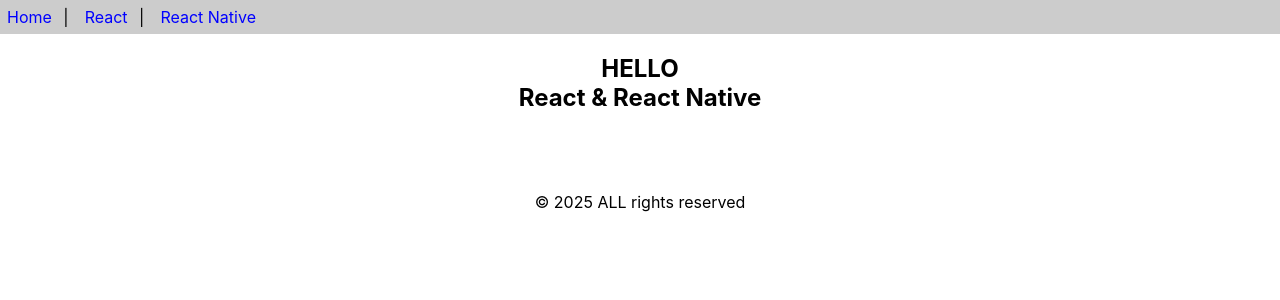
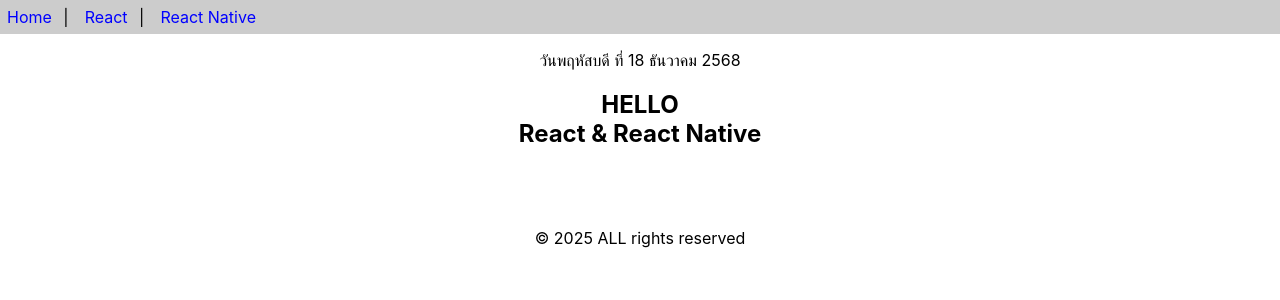
Before and after one commit to Narathon082/app1, a React (Create React App) app: page / in a window 1280 px wide. Shown: the top 300 px of the page. Built offline with nearby package versions, Linux system fonts and the light colour scheme.

Commit message:
Class Component
Class Component

```diff
--- a/src/App.js
+++ b/src/App.js
@@ -2,11 +2,16 @@
 import './App.css';
 import React from 'react';
 import { Header,Content,Footer } from './func-components';
-
+import Calendar from './class-components';
 
 function App() {
   return (
-    [<Header/>,<Content/>,<Footer/>]
+    <>
+    <Header/>
+    <p><center><Calendar/></center></p>
+      <Content/>
+      <Footer/>
+    </>
   )
 }
 
--- /dev/null
+++ b/src/class-components.js
@@ -0,0 +1,32 @@
+import React, { Component } from 'react'
+
+export default class Calendar extends Component {
+  getDate() {
+    const dayNames = [
+      'อาทิตย์', 'จันทร์', 'อังคาร',
+      'พุธ', 'พฤหัสบดี', 'ศุกร์', 'เสาร์'
+    ]
+
+    const monthNames = [
+      'มกราคม', 'กุมภาพันธ์', 'มีนาคม', 'เมษายน',
+      'พฤษภาคม', 'มิถุนายน', 'กรกฎาคม', 'สิงหาคม',
+      'กันยายน', 'ตุลาคม', 'พฤศจิกายน', 'ธันวาคม'
+    ]
+
+    const date = new Date()
+    const weekDay = dayNames[date.getDay()]
+    const day = date.getDate()
+    const month = monthNames[date.getMonth()]
+    const year = date.getFullYear() + 543
+
+    return `วัน${weekDay} ที่ ${day} ${month} ${year}`
+  }
+
+  render() {
+    return (
+      <div>
+        {this.getDate()}
+      </div>
+    )
+  }
+}
```
